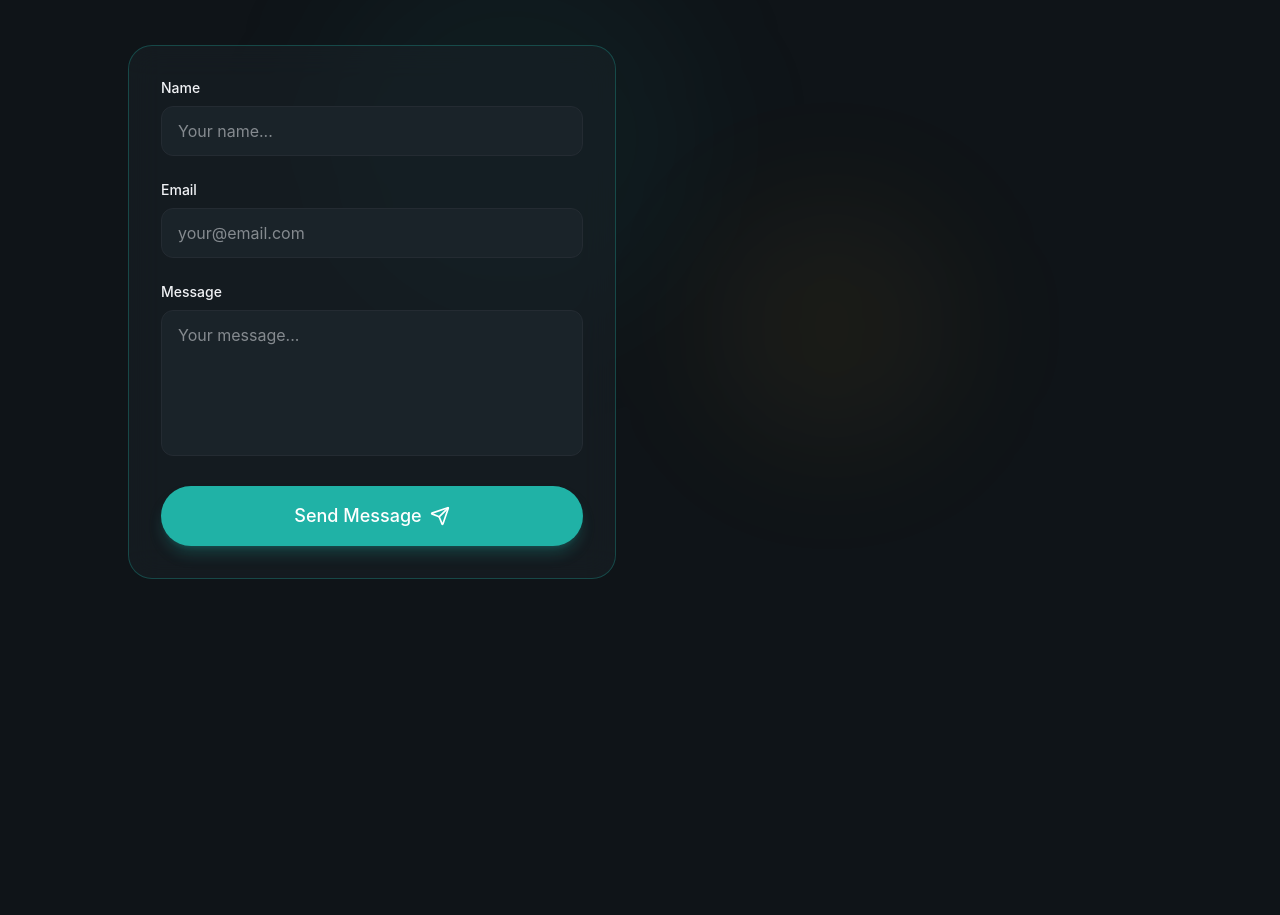
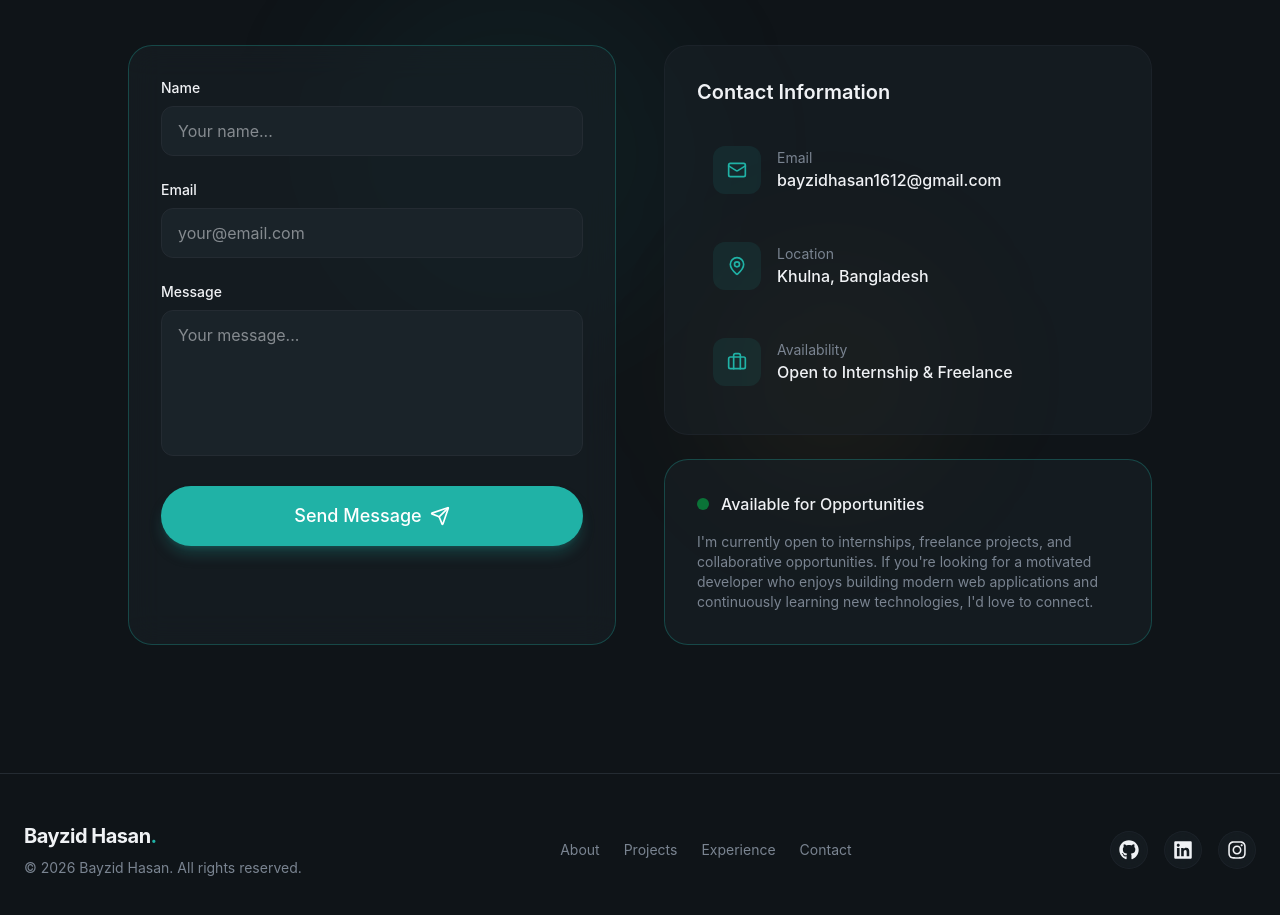
Before and after one commit to dev-bayzid/Portfolio, a Next.js app: page / in a window 1280 px wide. Shown: the part 6540-7455 px from the top of the page. Before the commit the page ends 7247 px from the top, so only its background shows below. Built offline with nearby package versions, Linux system fonts and the light colour scheme.

Commit message:
complete the footer section

```diff
--- a/src/app/page.js
+++ b/src/app/page.js
@@ -5,6 +5,7 @@
 import Hero from "@/sections/Hero";
 import Projects from "@/sections/Projects";
 import Testimonial from "@/sections/Education";
+import Footer from "@/components/Footer";
 
 
 export default function Home() {
@@ -19,6 +20,7 @@
         <Testimonial></Testimonial>
         <Contact></Contact>
       </main>
+      <Footer></Footer>
 
     </div>
   );
--- /dev/null
+++ b/src/components/Footer.jsx
@@ -0,0 +1,64 @@
+import { FaGithub, FaInstagram, FaLinkedin } from "react-icons/fa";
+
+const socialLinks = [
+  { icon: FaGithub, href: "https://github.com/dev-bayzid", label: "GitHub" },
+  { icon: FaLinkedin, href: "https://www.linkedin.com/in/bayzid-hasan-dev", label: "LinkedIn" },
+  { icon: FaInstagram, href: "https://www.instagram.com/dev_bayzid/", label: "Twitter" },
+];
+
+const footerLinks = [
+  { href: "#about", label: "About" },
+  { href: "#projects", label: "Projects" },
+  { href: "#experience", label: "Experience" },
+  { href: "#contact", label: "Contact" },
+];
+
+const Footer = () => {
+    const currentYear = new Date().getFullYear();
+  return (
+    <footer className="py-12 border-t border-border">
+      <div className="container mx-auto px-6">
+        <div className="flex flex-col md:flex-row items-center justify-between gap-8">
+          {/* Logo & Copyright */}
+          <div className="text-center md:text-left">
+            <a href="#" className="text-xl font-bold tracking-tight">
+              Bayzid Hasan<span className="text-primary">.</span>
+            </a>
+            <p className="text-sm text-muted-foreground mt-2">
+              © {currentYear} Bayzid Hasan. All rights reserved.
+            </p>
+          </div>
+
+          {/* Links */}
+          <nav className="flex flex-wrap justify-center gap-6">
+            {footerLinks.map((link) => (
+              <a
+                key={link.href}
+                href={link.href}
+                className="text-sm text-muted-foreground hover:text-foreground transition-colors"
+              >
+                {link.label}
+              </a>
+            ))}
+          </nav>
+
+          {/* Social Links */}
+          <div className="flex items-center gap-4">
+            {socialLinks.map((social) => (
+              <a
+                key={social.label}
+                href={social.href}
+                aria-label={social.label}
+                className="p-2 rounded-full glass hover:bg-primary/10 hover:text-primary transition-all"
+              >
+                <social.icon className="w-5 h-5" />
+              </a>
+            ))}
+          </div>
+        </div>
+      </div>
+    </footer>
+  );
+};
+
+export default Footer;
--- a/src/sections/Contact.jsx
+++ b/src/sections/Contact.jsx
@@ -223,6 +223,49 @@
               )}
             </form>
           </div>
+
+          {/* Contact Info */}
+          <div className="space-y-6 animate-fade-in animation-delay-400">
+            <div className="glass rounded-3xl p-8">
+              <h3 className="text-xl font-semibold mb-6">
+                Contact Information
+              </h3>
+              <div className="space-y-4">
+                {contactInfo.map((item, i) => (
+                  <a
+                    key={i}
+                    href={item.href}
+                    className="flex items-center gap-4 p-4 rounded-xl hover:bg-surface transition-colors group"
+                  >
+                    <div className="w-12 h-12 rounded-xl bg-primary/10 flex items-center justify-center group-hover:bg-primary/20 transition-colors">
+                      <item.icon className="w-5 h-5 text-primary" />
+                    </div>
+                    <div>
+                      <div className="text-sm text-muted-foreground">
+                        {item.label}
+                      </div>
+                      <div className="font-medium">{item.value}</div>
+                    </div>
+                  </a>
+                ))}
+              </div>
+            </div>
+
+            {/* Availability Card */}
+            <div className="glass rounded-3xl p-8 border border-primary/30">
+              <div className="flex items-center gap-3 mb-4">
+                <span className="w-3 h-3 bg-green-500 rounded-full animate-pulse" />
+                <span className="font-medium">Available for Opportunities</span>
+              </div>
+              <p className="text-muted-foreground text-sm">
+                I&apos;m currently open to internships, freelance projects, and
+                collaborative opportunities. If you&apos;re looking for a
+                motivated developer who enjoys building modern web applications
+                and continuously learning new technologies, I&apos;d love to
+                connect.
+              </p>
+            </div>
+          </div>
         </div>
       </div>
     </section>
--- a/src/sections/Hero.jsx
+++ b/src/sections/Hero.jsx
@@ -91,9 +91,9 @@
                 </span>
               </h1>
               <p className="text-lg text-muted-foreground max-w-lg animate-fade-in animation-delay-200 animate-fade-in animation-delay-200">
-                Hi, I'm Bayzid Hasan — a passionate web developer and
+                Hi, I&apos;m Bayzid Hasan — a passionate web developer and
                 cybersecurity enthusiast focused on building modern, responsive,
-                and performant web applications. I'm constantly learning,
+                and performant web applications. I&apos;m constantly learning,
                 experimenting, and growing as a developer.
               </p>
             </div>
@@ -115,7 +115,7 @@
                 { icon: FiGithub, href: "https://github.com/dev-bayzid" },
                 {
                   icon: FaLinkedin,
-                  href: "www.linkedin.com/in/bayzid-hasan-dev",
+                  href: "https://www.linkedin.com/in/bayzid-hasan-dev",
                 },
                 {
                   icon: FaInstagram,
```
